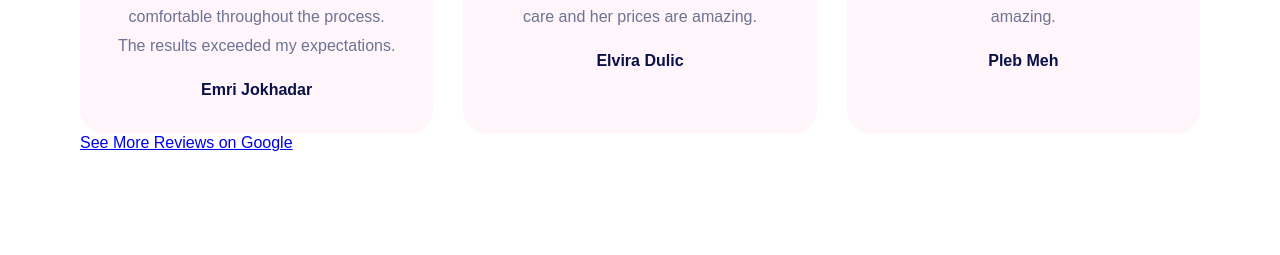
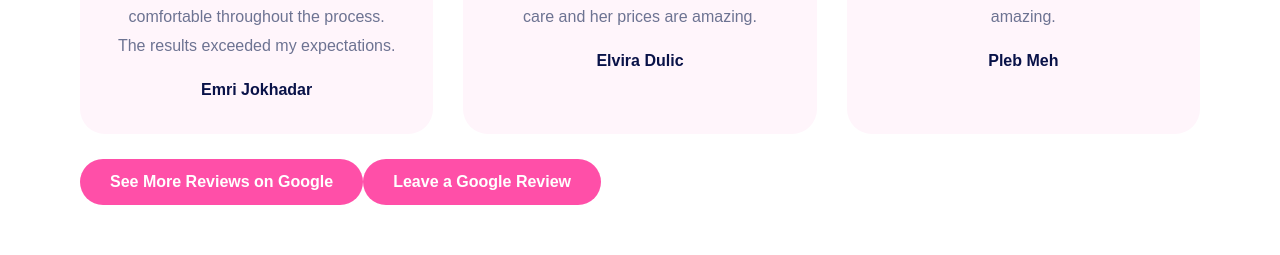
Before and after one commit to hashah8873/Forever-Smooth-Website, a React (Vite) app: page / in a window 1280 px wide. Shown: the part 4360-4615 px from the top of the page. Built offline with nearby package versions, Linux system fonts and the light colour scheme.

Commit message:
Develop the website

```diff
--- a/index.html
+++ b/index.html
@@ -1,6 +1,20 @@
 <!doctype html>
 <html lang="en">
   <head>
+<link rel="icon" href="/favicon.png" />
+<title>
+Forever Smooth Laser Hair Removal | Kitchener
+</title>
+
+<meta
+  name="description"
+  content="Professional laser hair removal services in Kitchener. Safe, effective and affordable treatments for face, body and bikini areas."
+/>
+
+<meta
+  name="keywords"
+  content="Laser Hair Removal Kitchener, Forever Smooth, Laser Hair Removal Near Me, Full Body Laser, Bikini Laser, Face Laser"
+/>
     <meta charset="UTF-8" />
     <link rel="icon" type="image/svg+xml" href="/favicon.svg" />
     <meta name="viewport" content="width=device-width, initial-scale=1.0" />
--- a/src/App.css
+++ b/src/App.css
@@ -773,6 +773,28 @@ body{
 .booking-form button:hover{
   transform:translateY(-2px);
 }
+
+.review-btn{
+  display:inline-block;
+  margin-top:25px;
+
+  padding:14px 30px;
+
+  background:#ff4fa8;
+  color:white;
+
+  text-decoration:none;
+
+  border-radius:30px;
+
+  font-weight:600;
+
+  transition:.3s;
+}
+
+.review-btn:hover{
+  transform:translateY(-2px);
+}
 /* =========================
    CONTACT
 ========================= */
--- a/src/App.jsx
+++ b/src/App.jsx
@@ -455,6 +455,14 @@ function App() {
 >
   See More Reviews on Google
 </a>
+<a
+  href="https://bit.ly/4477LdQ"
+  target="_blank"
+  rel="noopener noreferrer"
+  className="review-btn"
+>
+  Leave a Google Review
+</a>
 </section>
  {/* GALLERY */}
 
```
Also changed, not shown: public/favicon.png (added).
